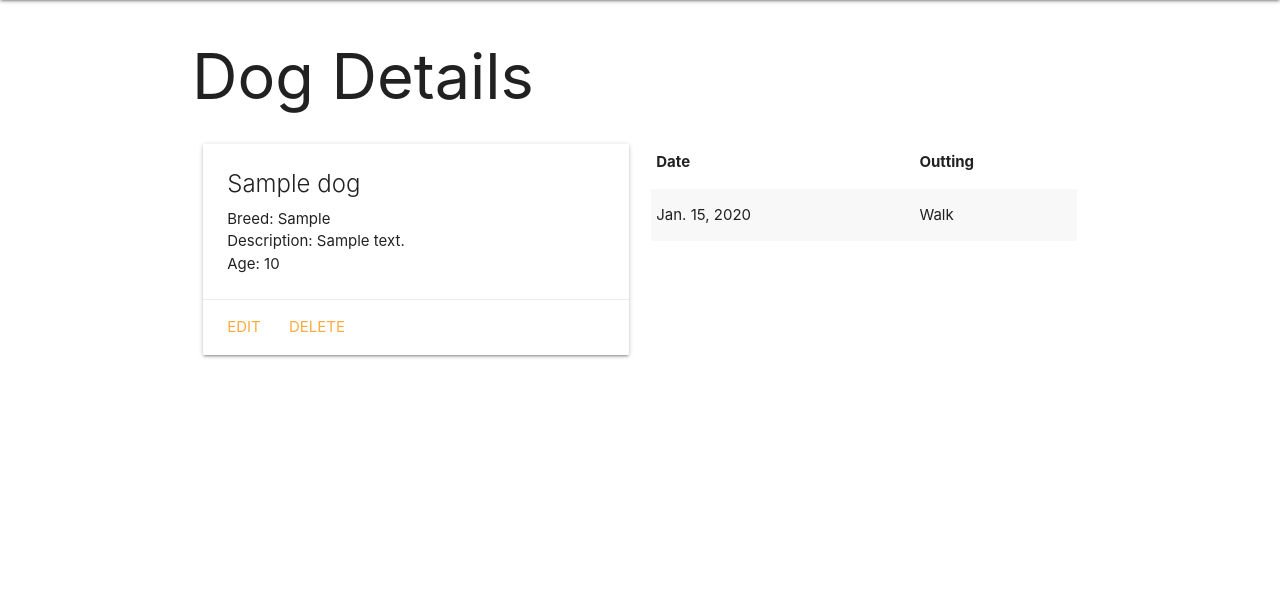
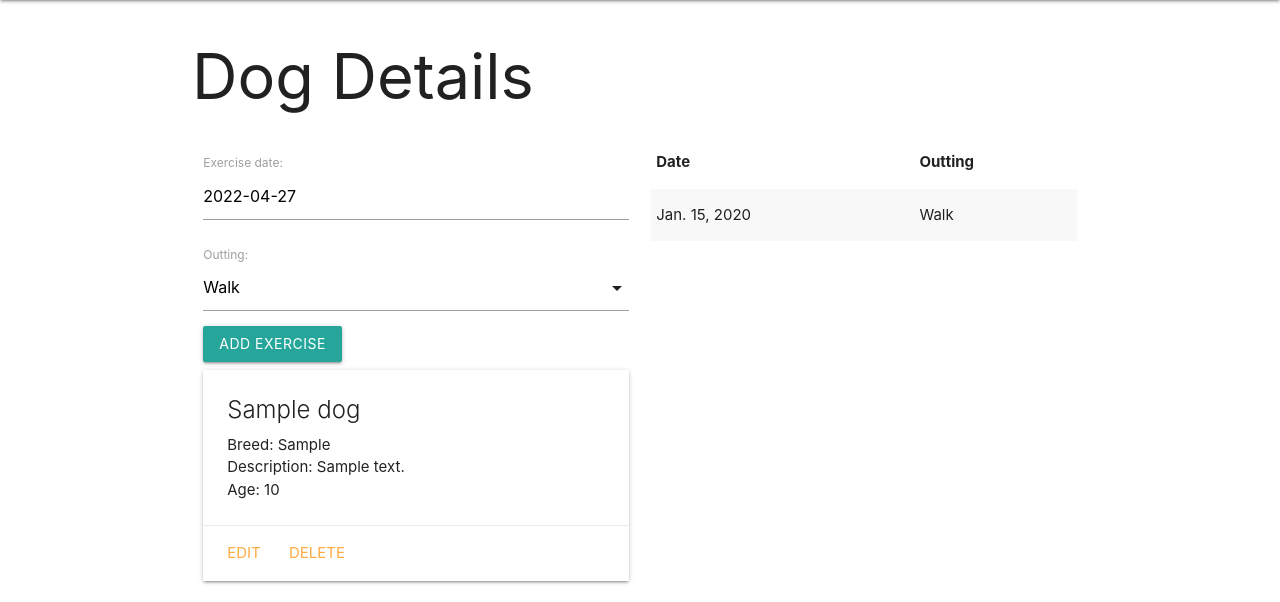
Before and after one commit to ShannaSmith/dog-collector, a Django app: page /dogs/1/ in a window 1280 px wide. Shown: the part 64-666 px from the top of the page. Run offline with Django 4.2, Linux system fonts and the light colour scheme; tables that the repository leaves empty hold one stand-in row (values such as "Sample post").

Commit message:
fix materialize in exercise form/detail

```diff
--- /dev/null
+++ b/dogcollector/main_app/forms.py
@@ -0,0 +1,6 @@
+from django.forms import ModelForm
+from .models import Exercise
+class ExerciseForm(ModelForm):
+    class Meta:
+        model = Exercise
+        fields = ['date', 'outting']
--- a/dogcollector/main_app/templates/base.html
+++ b/dogcollector/main_app/templates/base.html
@@ -8,6 +8,7 @@
   <title>Dog Collector</title>
   <link rel="stylesheet" href="https://cdnjs.cloudflare.com/ajax/libs/materialize/1.0.0/css/materialize.min.css">
   <link rel="stylesheet"  type="text/css" href="{% static 'css/style.css' %}">
+  <script src="https://cdnjs.cloudflare.com/ajax/libs/materialize/1.0.0/js/materialize.min.js"></script>
 </head>
 <body>
   <header class="navbar-fixed">
--- a/dogcollector/main_app/templates/dogs/detail.html
+++ b/dogcollector/main_app/templates/dogs/detail.html
@@ -6,6 +6,11 @@
 <h1>Dog Details</h1>
 <div class="row">
     <div class="col s6">
+        <form method="post">
+            {% csrf_token %}
+            {{ exercise_form.as_p }}
+            <input type="submit" class="btn" value="Add Exercise">
+          </form>
       <div class="card">
        <div class="card-content">
         <span class="card-title">{{ dog.name }}</span>
@@ -39,4 +44,16 @@
     </table>
   </div>
 </div>
+<script>
+  const dateEl = document.getElementById('id_date');
+  M.Datepicker.init(dateEl, {
+    format: 'yyyy-mm-dd',
+    defaultDate: new Date(),
+    setDefaultDate: true,
+    autoClose: true
+  });
+  // add additional JS to initialize select below
+  const selectEl = document.getElementById('id_outting');
+  M.FormSelect.init(selectEl);
+</script>
 {% endblock content %}
--- a/dogcollector/main_app/views.py
+++ b/dogcollector/main_app/views.py
@@ -3,6 +3,7 @@ from django.shortcuts import render
 #import the Class based views
 from django.views.generic.edit import CreateView, UpdateView, DeleteView
 from .models import Dog # importing my model
+from .forms import ExerciseForm #importing my exercise  to instantiate it
 # Create your views here.
 from django.http import HttpResponse
 
@@ -28,4 +29,7 @@ def dogs_index(request):
     return render(request, 'dogs/index.html', {'dogs': dogs})
 def dogs_detail(request, dog_id): # path('dogs/<int:dog_id>/') - this is where dog_id comes from
     dog = Dog.objects.get(id=dog_id)
-    return render(request, 'dogs/detail.html', {'dog': dog})
+    #instantiate ExerciseForm to be rendered in the template
+    exercise_form = ExerciseForm()
+    #include the dog and exercise_form in the context
+    return render(request, 'dogs/detail.html', {'dog': dog, 'exercise_form': exercise_form})
```
